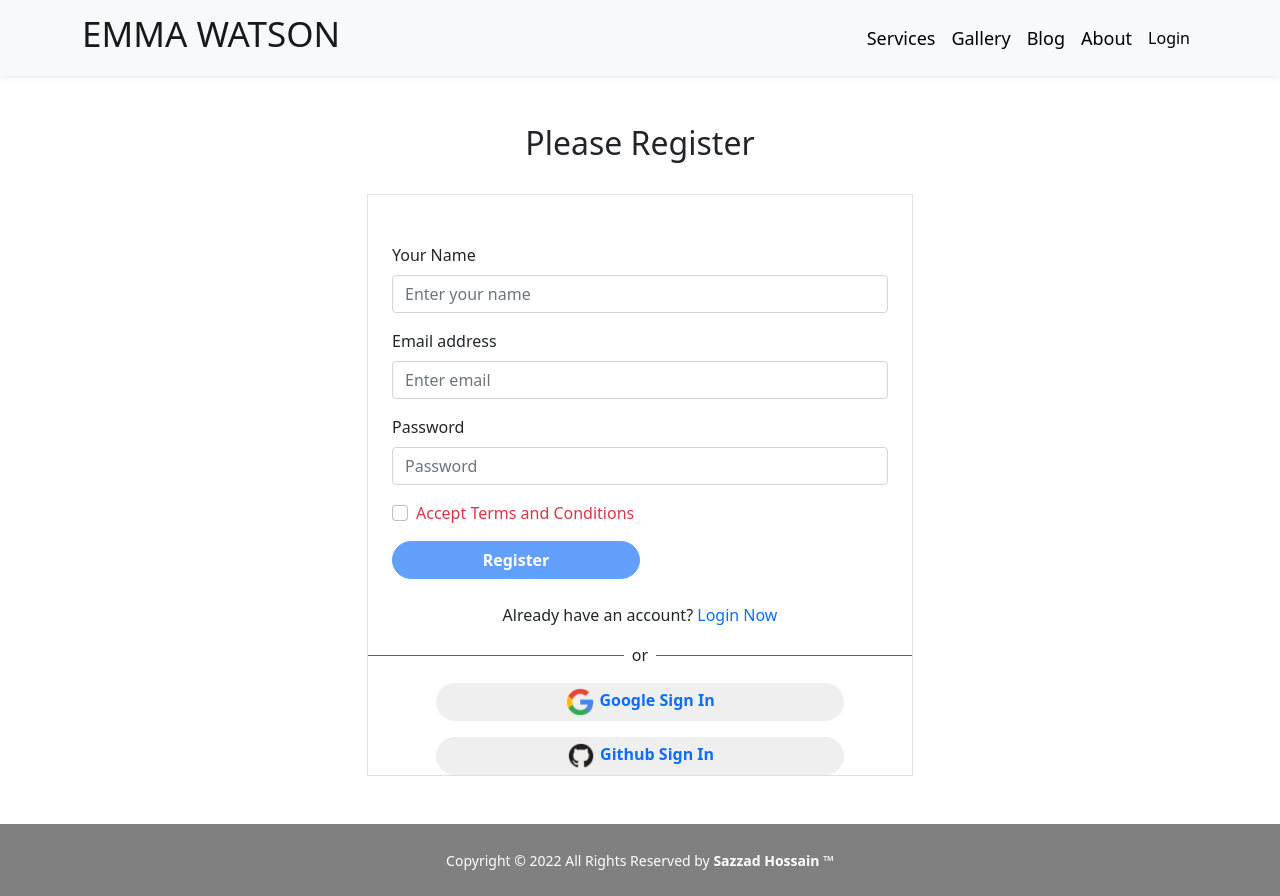
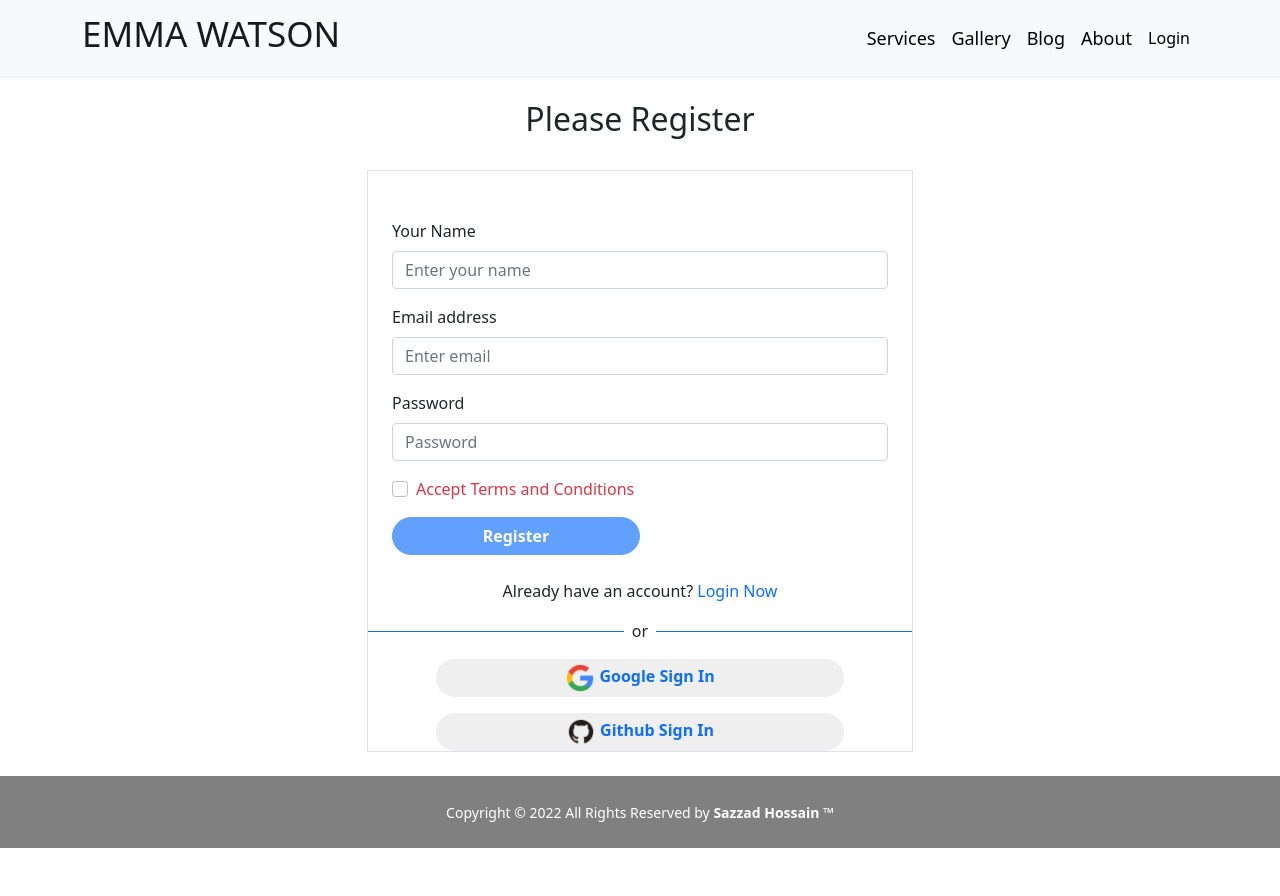
Before and after one commit to Sazzads/emma_watson, a React (Create React App) app: page /register in a window 1280 px wide. After the commit the page ends 848 px from the top, so only its background shows below. Built offline with nearby package versions, Linux system fonts and the light colour scheme; no server answers.

Commit message:
chage design padding

```diff
--- a/src/Components/LoginPage/Register/Register.js
+++ b/src/Components/LoginPage/Register/Register.js
@@ -35,7 +35,7 @@ const Register = () => {
     }
 
     return (
-        <div className='register-form container py-5'>
+        <div className='register-form container py-4'>
             <h2>Please Register</h2>
             <Row>
                 <Col lg='3'></Col>
```
